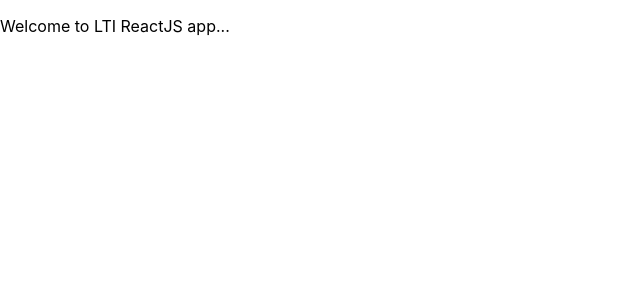
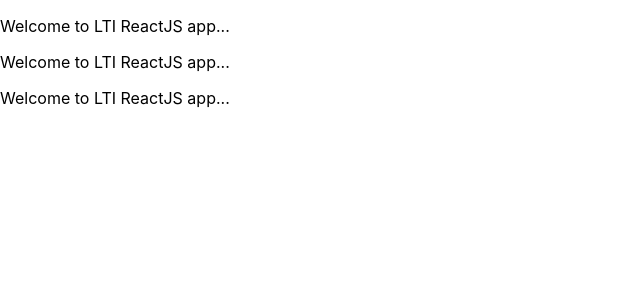
Before and after one commit to shridhar-javafsd/lti-react-demo, a React (Create React App) app: page / in a window 1280 px wide. Shown: the top 300 px of the page, without its empty margins (0-640 px from the left). Built offline with nearby package versions, Linux system fonts and the light colour scheme.

Commit message:
Update App.js

```diff
--- a/src/App.js
+++ b/src/App.js
@@ -1,13 +1,25 @@
 
-function App() {
+const App = () => {
   return (
     <div>
+      <p>Welcome to LTI ReactJS app...</p>
+      <p>Welcome to LTI ReactJS app...</p>
       <p>Welcome to LTI ReactJS app...</p>
     </div>
   );
 }
+export default App;
 
-export default App;
+// function App() {
+//   return (
+//     <div>
+//       <p>Welcome to LTI ReactJS app...</p>
+//       <p>Welcome to LTI ReactJS app...</p>
+//       <p>Welcome to LTI ReactJS app...</p>
+//     </div>
+//   );
+// }
+// export default App;
 
 
 
```
